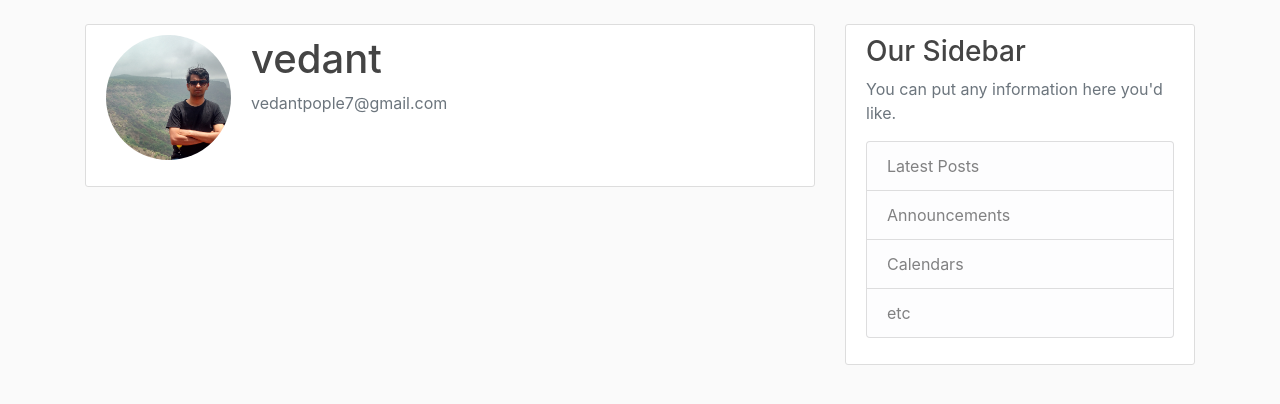
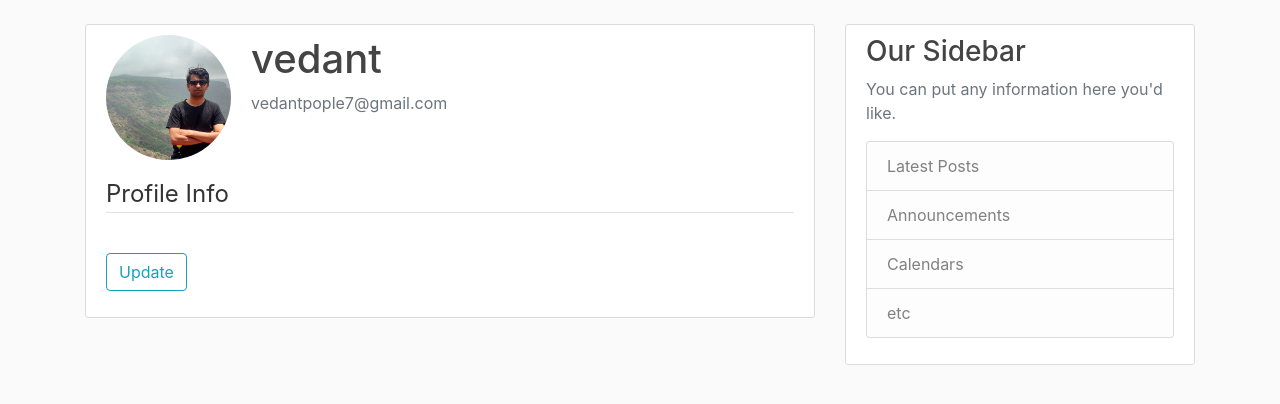
Before and after one commit to vedantpople4/django_blog, a Django app: page /profile/ in a window 1280 px wide. Shown: the part 56-460 px from the top of the page. Run offline with Django 3.2, Linux system fonts and the light colour scheme; a user stored in the database is signed in; data comes from the database, SQL or seed files in the repository; both versions use the stored data as it was after the commit; some libraries are stand-ins or nearby versions.

Commit message:
Upade user and profile forms

```diff
--- a/django_project/users/forms.py
+++ b/django_project/users/forms.py
@@ -2,6 +2,7 @@ from django import forms
 from django.contrib.auth.models import User
 from django.contrib.auth.forms import UserCreationForm
 from django.forms.fields import EmailField
+from .models import Profile, models
 
 
 class UserRegisterForm(UserCreationForm):
@@ -18,3 +19,8 @@ class UserUpdateForm(forms.ModelForm):
     class Meta:
         model = User
         fields = ['username','email']
+
+class ProfileUpdateForm(forms.ModelForm):
+    class Meta:
+        model = Profile
+        fields = ['image']
--- a/django_project/users/templates/users/profile.html
+++ b/django_project/users/templates/users/profile.html
@@ -9,6 +9,16 @@
                 <p class="text-secondary">{{user.email}}</p>
             </div>
         </div>
-
+        <form method="POST" enctype="multipart/form-data">
+            {% csrf_token %}
+            <fieldset class="form-group">
+                <legend class="border-bottom mb-4">Profile Info</legend>
+            {{ u_form|crispy }}
+            {{ p_form|crispy }}
+            </fieldset>
+            <div class="form-group">
+                <button class="btn btn-outline-info" type="submit">Update</button>
+            </div>
+        </form>
     </div>
 {% endblock %}
--- a/django_project/users/views.py
+++ b/django_project/users/views.py
@@ -1,5 +1,5 @@
 from django.shortcuts import render, redirect
-from .forms import UserRegisterForm
+from .forms import UserRegisterForm, UserUpdateForm, ProfileUpdateForm
 from django.contrib import messages
 from django.contrib.auth.decorators import login_required
 
@@ -17,4 +17,12 @@ def register(request):
 
 @login_required
 def profile(request):
+    u_form = UserUpdateForm()
+    p_form = ProfileUpdateForm()
+
+    context = {
+        'u_form' : u_form,
+        'p_form' : p_form
+
+    }
     return render(request, 'users/profile.html')
```
Also changed, not shown: django_project/db.sqlite3.
